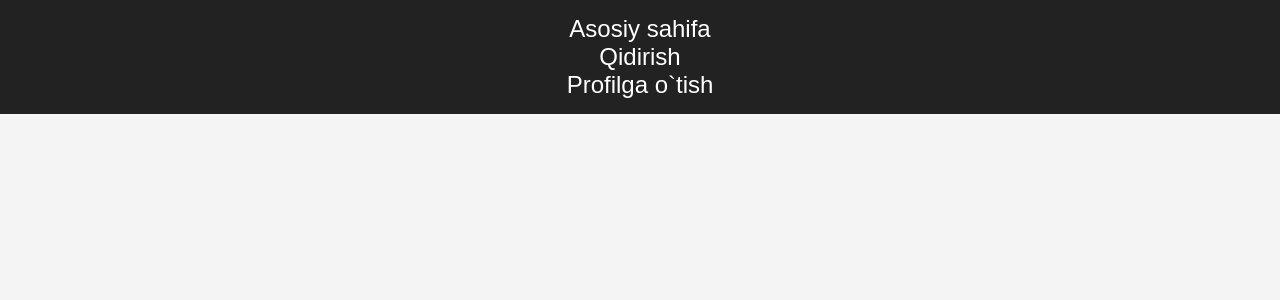
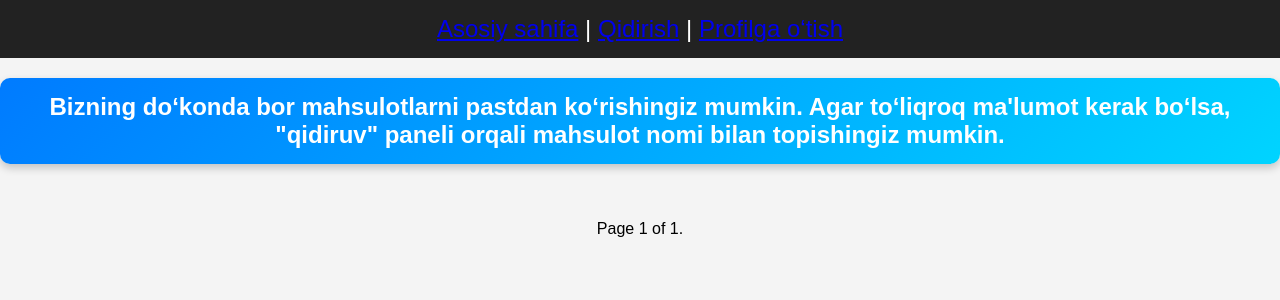
Before and after one commit to coderuzbpy/Avto_parts, a Django app: page /parts-list/ in a window 1280 px wide. Shown: the top 300 px of the page. Run offline with Django 5.2, Linux system fonts and the light colour scheme; data that the repository does not hold is empty.

Commit message:
Your commit message

```diff
--- a/avto_parts/urls.py
+++ b/avto_parts/urls.py
@@ -22,7 +22,8 @@ from django.urls import path, include
 urlpatterns = [
     path('admin/', admin.site.urls),
     path('', include('home.urls')),
-]
+] + static(settings.MEDIA_URL, document_root=settings.MEDIA_ROOT)
+
 
 
 if settings.DEBUG:
--- a/home/views.py
+++ b/home/views.py
@@ -74,3 +74,4 @@ class PartsList(ListView):
     model = Parts
     template_name = 'parts_list.html'
     context_object_name = 'parts'
+    paginate_by = 5
--- a/templates/parts_list.html
+++ b/templates/parts_list.html
@@ -3,7 +3,7 @@
 <head>
     <meta charset="UTF-8">
     <meta name="viewport" content="width=device-width, initial-scale=1.0">
-    <title>Avto extiyot qismlari </title>
+    <title>Avto extiyot qismlari</title>
     <style>
         body {
             font-family: Arial, sans-serif;
@@ -18,57 +18,101 @@
             padding: 15px;
             font-size: 24px;
         }
+         h1 {
+        background: linear-gradient(135deg, #007bff, #00d4ff);
+        color: white;
+        text-align: center;
+        padding: 15px;
+        margin-top: 20px;
+        border-radius: 10px;
+        box-shadow: 0 4px 8px rgba(0, 0, 0, 0.2);
+        font-size: 24px;
+        }
         .container {
             width: 90%;
             max-width: 1200px;
             margin: auto;
             padding: 20px;
         }
-        .kitob-list {
+        .parts-list {
             display: flex;
             flex-wrap: wrap;
             gap: 20px;
             justify-content: center;
         }
-        .kitob {
+        .part-card {
             background: white;
-            padding: 15px;
-            border-radius: 8px;
-            box-shadow: 0 0 10px rgba(0, 0, 0, 0.1);
-            width: 300px;
+            padding: 20px;
+            border-radius: 10px;
+            box-shadow: 0 4px 8px rgba(0, 0, 0, 0.1);
+            width: 250px;
             text-align: center;
+            transition: 0.3s;
         }
-        .kitob img {
-            width: 100%;
-            height: auto;
-            border-radius: 8px;
-            cursor: pointer; /* Rasm ustiga bosish mumkinligini bildiradi */
+        .part-card:hover {
+            transform: scale(1.05);
+            box-shadow: 0 6px 12px rgba(0, 0, 0, 0.2);
         }
-        .kitob h3 {
+        .part-card h3 {
             margin: 10px 0;
+            color: #333;
         }
-        .kitob p {
-            font-size: 16px;
-            color: #444;
+        .pagination {
+            text-align: center;
+            margin-top: 20px;
         }
-        a {
+        .pagination a {
             text-decoration: none;
-            color: inherit;
+            color: white;
+            background: #007bff;
+            padding: 8px 12px;
+            border-radius: 5px;
+            margin: 5px;
+            display: inline-block;
+        }
+        .pagination a:hover {
+            background: #0056b3;
         }
     </style>
 </head>
 <body>
 
 <header>
-    <a href="{% url 'home' %}"> Asosiy sahifa</a><br>
-    <a href="{% url 'search' %}">Qidirish</a><br>
-    <a href="{% url 'login_profile' %}">Profilga o`tish</a>
+    <a href="{% url 'home' %}">Asosiy sahifa</a> |
+    <a href="{% url 'search' %}">Qidirish</a> |
+    <a href="{% url 'login_profile' %}">Profilga o‘tish</a>
 </header>
 
+<h1>
+    Bizning do‘konda bor mahsulotlarni pastdan ko‘rishingiz mumkin.
+    Agar to‘liqroq ma'lumot kerak bo‘lsa, "qidiruv" paneli orqali mahsulot nomi bilan topishingiz mumkin.
+</h1>
+
 <div class="container">
+    <div class="parts-list">
+        {% for part in parts %}
+            <div class="part-card">
+                <h3>{{ part.name }}</h3>
+            </div>
+        {% endfor %}
+    </div>
 
+    <div class="pagination">
+        {% if page_obj.has_previous %}
+            <a href="?page=1">&laquo; First</a>
+            <a href="?page={{ page_obj.previous_page_number }}">Previous</a>
+        {% endif %}
+
+        <span class="current">
+            Page {{ page_obj.number }} of {{ page_obj.paginator.num_pages }}.
+        </span>
+
+        {% if page_obj.has_next %}
+            <a href="?page={{ page_obj.next_page_number }}">Next</a>
+            <a href="?page={{ page_obj.paginator.num_pages }}">Last &raquo;</a>
+        {% endif %}
+    </div>
 </div>
-
 
 </body>
 </html>
--- a/templates/profile.html
+++ b/templates/profile.html
@@ -61,6 +61,7 @@
 
 <header>
     <h2>User Profile</h2>
+        <a href="{% url 'parts-list' %}">Ortga qaytish</a>
 </header>
 
 <div class="container">
--- a/templates/search.html
+++ b/templates/search.html
@@ -163,8 +163,7 @@
 
 <header>Maxsulotni Qidirish</header>
     <nav>
-        <a href="{% url 'home' %}">Bosh Sahifa</a>
-        <a href="{% url 'parts-list' %}">Maxsulotlar</a>
+        <a href="{% url 'parts-list' %}">Ortga qaytish</a>
     </nav>
 
 <form method="GET" class="search-container">
@@ -187,6 +186,7 @@
                 <h3>Texnik xususiyatlari:</h3>
                 <p><strong>Ishlab chiqaruvchi:</strong> {{ parts.company }}</p>
                 <p><strong>Ishlab chiqarilgan sana:</strong> {{ parts.date }}</p>
+                <p><strong>Kafolatlangan muddati:</strong> {{ parts.guarantee }}</p>
                 <p><strong>Oxirgi yangilanish:</strong> {{ parts.updated_at|date:"d-m-Y H:i" }}</p>
             </div>
             <div class="description">
```
Also changed, not shown: media/parts_images/c_bakavoy_korpus.jpg (added), media/parts_images/damas_tarpeda.jpg (added), media/parts_images/kobalt_brizgavik.jpg (added), media/parts_images/kobalt_oq_ruchka.jpg (added), media/parts_images/nexia2knopka.jpg (added).
